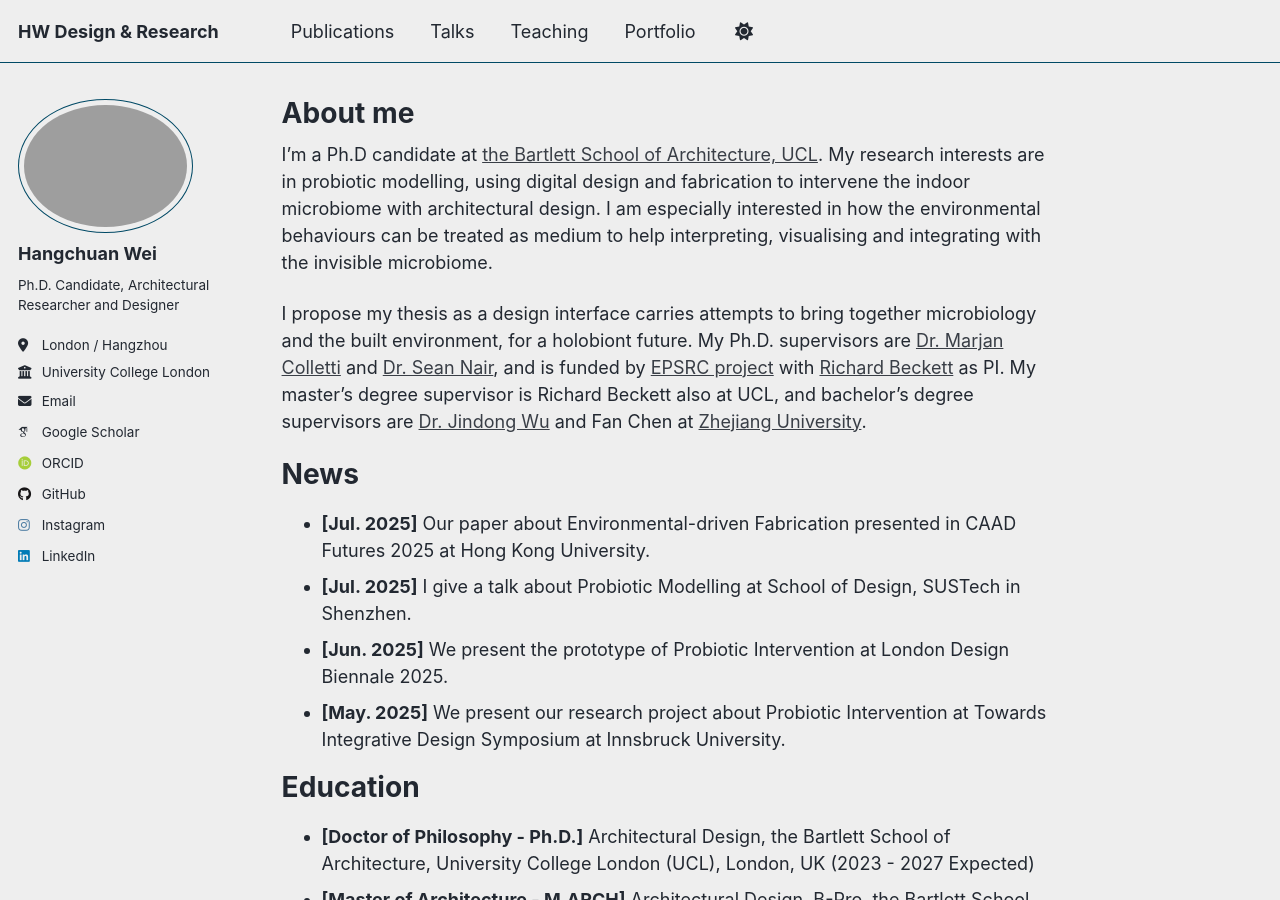
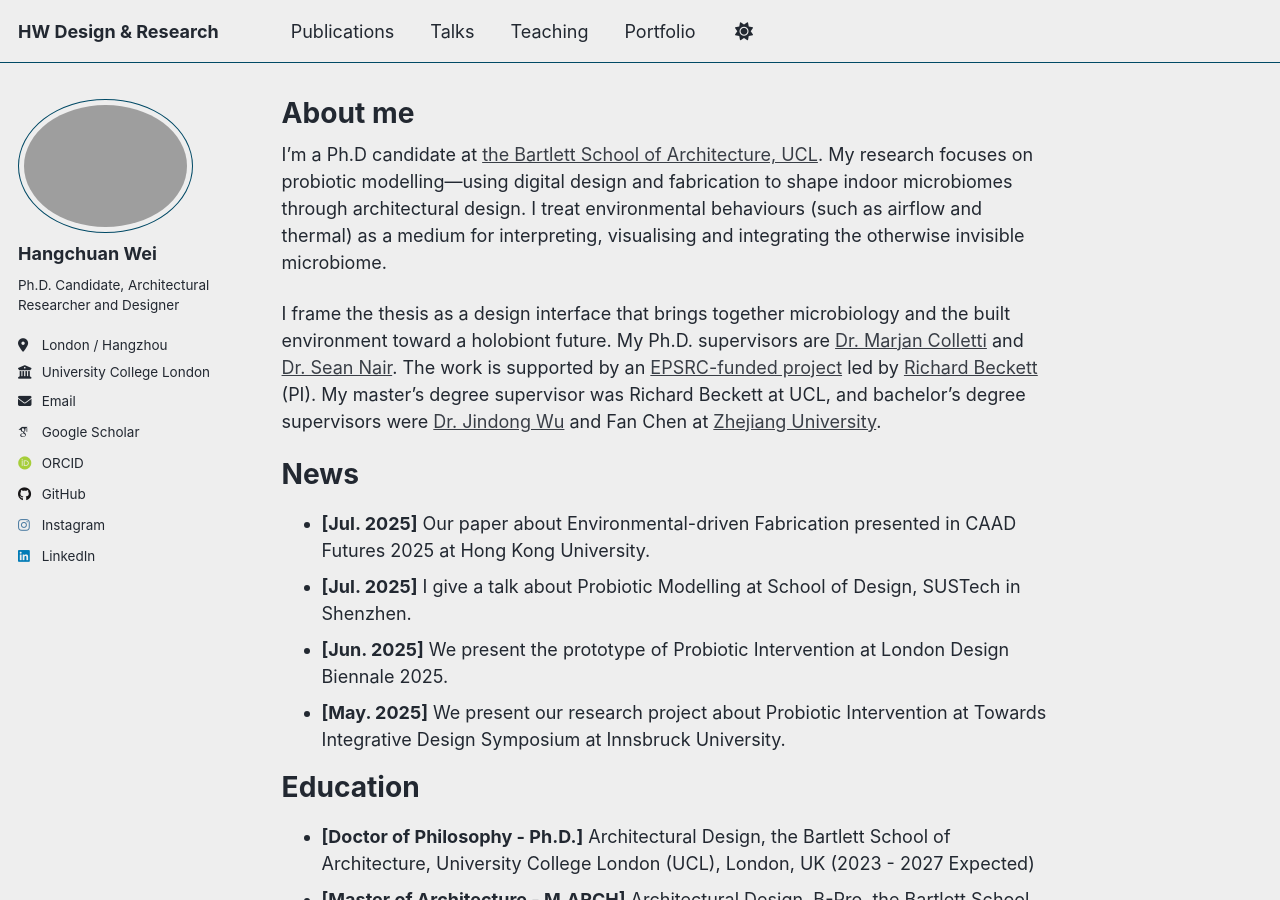
Before and after one commit to hang-chuan-wei/hang-chuan-wei.github.io, a Jekyll site: the page built from _pages/about.md, in a window 1280 px wide and 900 px high. Built offline with Jekyll 4.4.1, drawn with Linux system fonts in a browser that asks for light colours; some web fonts are replaced; a script that is not in the unit is left out.

Commit message:
Update about.md

```diff
--- a/_pages/about.md
+++ b/_pages/about.md
@@ -8,10 +8,9 @@ redirect_from:
 ---
 
 I'm a Ph.D candidate at [the Bartlett School of Architecture, UCL](https://www.ucl.ac.uk/bartlett/architecture/people/mphilphd-students/architectural-design-architectural-urban-history-theory-students/hangchuan-wei).
-My research interests are in probiotic modelling, using digital design and fabrication to intervene the indoor microbiome with architectural design.
-I am especially interested in how the environmental behaviours can be treated as medium to help interpreting, visualising and integrating with the invisible microbiome.
+My research focuses on probiotic modelling—using digital design and fabrication to shape indoor microbiomes through architectural design. I treat environmental behaviours (such as airflow and thermal) as a medium for interpreting, visualising and integrating the otherwise invisible microbiome.
 
-I propose my thesis as a design interface carries attempts to bring together microbiology and the built environment, for a holobiont future. My Ph.D. supervisors are [Dr. Marjan Colletti](https://profiles.ucl.ac.uk/41-marjan-colletti) and [Dr. Sean Nair](https://profiles.ucl.ac.uk/4683-sean-nair), and is funded by [EPSRC project](https://ucl-epsrc-dtp.github.io/2023-24-project-catalogue/projects/2228bd1218.html) with [Richard Beckett](https://profiles.ucl.ac.uk/33584-richard-beckett) as PI. My master's degree supervisor is Richard Beckett also at UCL, and bachelor's degree supervisors are [Dr. Jindong Wu](https://person.zju.edu.cn/jdgreen) and Fan Chen at [Zhejiang University](http://www.ccea.zju.edu.cn/ts/list.htm).
+I frame the thesis as a design interface that brings together microbiology and the built environment toward a holobiont future. My Ph.D. supervisors are [Dr. Marjan Colletti](https://profiles.ucl.ac.uk/41-marjan-colletti) and [Dr. Sean Nair](https://profiles.ucl.ac.uk/4683-sean-nair). The work is supported by an [EPSRC-funded project](https://ucl-epsrc-dtp.github.io/2023-24-project-catalogue/projects/2228bd1218.html) led by [Richard Beckett](https://profiles.ucl.ac.uk/33584-richard-beckett) (PI). My master's degree supervisor was Richard Beckett at UCL, and bachelor's degree supervisors were [Dr. Jindong Wu](https://person.zju.edu.cn/jdgreen) and Fan Chen at [Zhejiang University](http://www.ccea.zju.edu.cn/ts/list.htm).
 
 News
 ======
```
